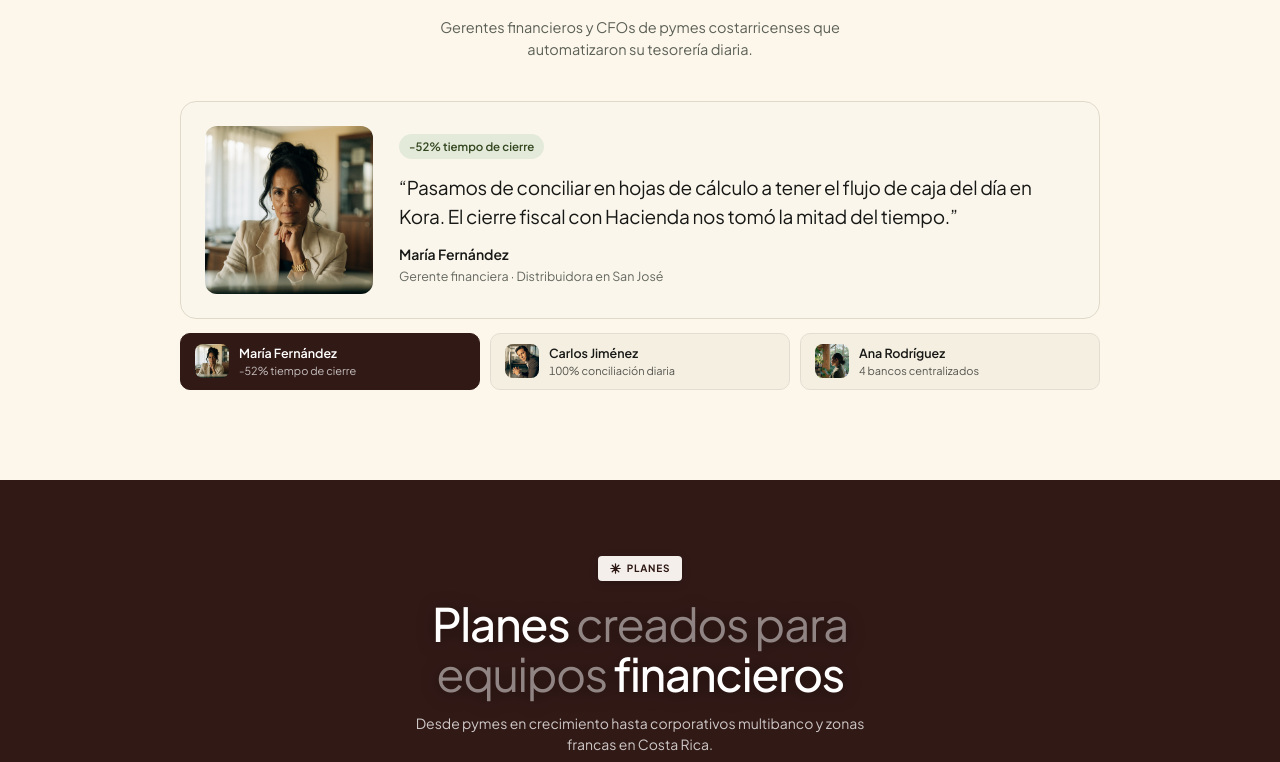
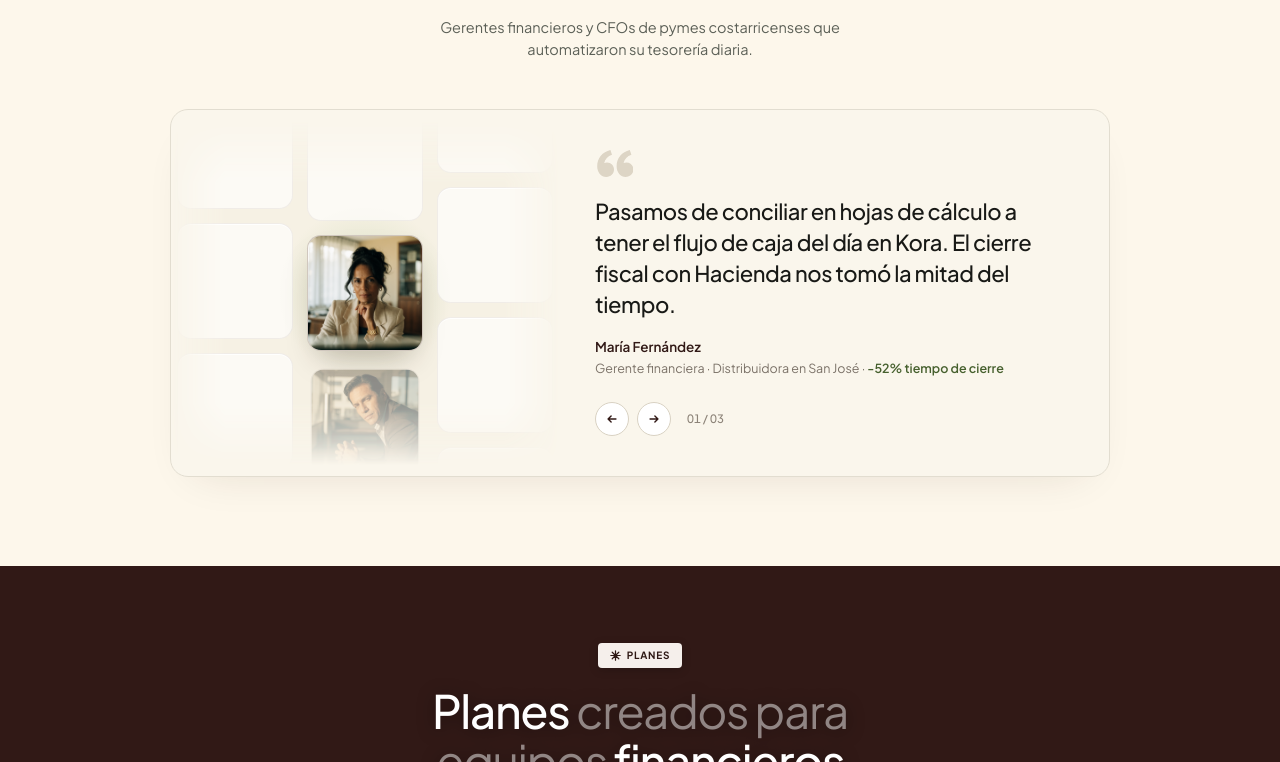
Before and after one commit to kirianL/financewebsite, a React (Vite) app: page / in a window 1280 px wide. Shown: the part 4458-5220 px from the top of the page. Built offline with nearby package versions, Linux system fonts and the light colour scheme.

Commit message:
feat(testimonials): vertical-sliding 3-col portrait grid with arrow navigation

```diff
--- a/src/components/Testimonials.css
+++ b/src/components/Testimonials.css
@@ -43,101 +43,223 @@
   max-width: 500px;
 }
 
-.testimonials-stage {
-  margin-top: 40px;
+/* Editorial 2-column showcase */
+.testimonial-showcase {
+  margin-top: clamp(32px, 4vw, 48px);
   width: 100%;
-  max-width: 920px;
+  max-width: 940px;
+  background: #FAF6EC;
+  border: 1px solid #E2DDD0;
+  border-radius: 18px;
+  display: grid;
+  grid-template-columns: 388px minmax(0, 1fr);
+  align-items: center;
+  overflow: hidden;
+  box-shadow: 0 18px 44px -26px rgba(49, 25, 22, 0.14);
+}
+
+/* Left: 3-column vertical-sliding tile grid */
+.testimonial-grid-viewport {
+  position: relative;
+  height: 344px;
+  width: 100%;
+  overflow: hidden;
+  display: flex;
+  justify-content: center;
+  background: #F6F1E4;
+  -webkit-mask-image:
+    linear-gradient(to bottom, transparent 0%, #000 18%, #000 82%, transparent 100%),
+    linear-gradient(to right, transparent 0%, #000 14%, #000 86%, transparent 100%);
+  -webkit-mask-composite: source-in;
+  mask-image:
+    linear-gradient(to bottom, transparent 0%, #000 18%, #000 82%, transparent 100%),
+    linear-gradient(to right, transparent 0%, #000 14%, #000 86%, transparent 100%);
+  mask-composite: intersect;
+}
+
+.testimonial-grid-glow {
+  position: absolute;
+  top: 50%;
+  left: 50%;
+  width: 170px;
+  height: 170px;
+  transform: translate(-50%, -50%);
+  border-radius: 28px;
+  background: radial-gradient(circle, rgba(168, 194, 134, 0.38) 0%, rgba(168, 194, 134, 0) 72%);
+  pointer-events: none;
+  z-index: 0;
+}
+
+.testimonial-grid-columns {
+  position: relative;
+  z-index: 1;
+  display: grid;
+  grid-template-columns: repeat(3, 116px);
+  gap: 14px;
+  align-items: start;
+}
+
+.testimonial-grid-col {
   display: flex;
   flex-direction: column;
   gap: 14px;
+  will-change: transform;
 }
 
-.testimonial-feature {
-  background: #FAF6EC;
-  border: 1px solid #DFD9C8;
-  border-radius: 16px;
-  padding: 24px;
-  display: grid;
-  grid-template-columns: 168px minmax(0, 1fr);
-  gap: 26px;
-  align-items: center;
-  transition:
-    opacity 180ms var(--ease-out),
-    transform 180ms var(--ease-out);
+/* Emil Kowalski animate skill: ease-in-out for on-screen movement */
+.testimonial-grid-col--center {
+  transition: transform 480ms cubic-bezier(0.77, 0, 0.175, 1);
 }
 
-.testimonial-feature.is-swapping {
-  opacity: 0;
-  transform: scale(0.98);
+.testimonial-grid-col--side {
+  transition: transform 560ms cubic-bezier(0.77, 0, 0.175, 1);
 }
 
-.testimonial-feature__media {
-  width: 168px;
-  height: 168px;
-  border-radius: 12px;
-  overflow: hidden;
-  background: #E5E0D4;
+.testimonial-tile {
+  width: 116px;
+  height: 116px;
+  border-radius: 14px;
+  flex-shrink: 0;
 }
 
-.testimonial-feature__img {
+.testimonial-tile--empty {
+  background: rgba(255, 255, 255, 0.62);
+  border: 1px solid rgba(49, 25, 22, 0.06);
+  box-shadow: inset 0 1px 0 rgba(255, 255, 255, 0.85);
+}
+
+.testimonial-tile--portrait {
+  position: relative;
+  padding: 0;
+  border: 1px solid rgba(49, 25, 22, 0.08);
+  background: #EAE4DA;
+  overflow: hidden;
+  cursor: pointer;
+  opacity: 0.42;
+  transform: scale(0.94);
+  transition:
+    opacity 360ms var(--ease-out),
+    transform 420ms var(--ease-out),
+    box-shadow 420ms var(--ease-out);
+}
+
+.testimonial-tile--portrait.is-active {
+  opacity: 1;
+  transform: scale(1);
+  border-color: rgba(49, 25, 22, 0.14);
+  box-shadow: 0 16px 32px -12px rgba(49, 25, 22, 0.28);
+}
+
+.testimonial-tile__img {
   width: 100%;
   height: 100%;
   object-fit: cover;
   display: block;
 }
 
-.testimonial-feature__body {
+/* Right: Editorial quote & controls */
+.testimonial-editorial {
+  padding: 40px 48px 40px 36px;
   display: flex;
   flex-direction: column;
   align-items: flex-start;
-  gap: 14px;
+  justify-content: center;
+  min-height: 300px;
 }
 
-.testimonial-feature__metric {
-  display: inline-flex;
-  align-items: center;
-  padding: 4px 10px;
-  border-radius: 999px;
-  background: #E4EAD9;
-  color: #324720;
-  font-size: 11.5px;
+.testimonial-quote-mark {
+  color: #DDD5C5;
+  margin-bottom: 18px;
+  flex-shrink: 0;
+}
+
+.testimonial-editorial__content {
+  display: flex;
+  flex-direction: column;
+  gap: 16px;
+  min-height: 142px;
+  justify-content: space-between;
+}
+
+.testimonial-editorial__content--next {
+  animation: testimonialSwapNext 260ms var(--ease-out) both;
+}
+
+.testimonial-editorial__content--prev {
+  animation: testimonialSwapPrev 260ms var(--ease-out) both;
+}
+
+@keyframes testimonialSwapNext {
+  from {
+    opacity: 0;
+    transform: translateY(10px);
+  }
+  to {
+    opacity: 1;
+    transform: translateY(0);
+  }
+}
+
+@keyframes testimonialSwapPrev {
+  from {
+    opacity: 0;
+    transform: translateY(-10px);
+  }
+  to {
+    opacity: 1;
+    transform: translateY(0);
+  }
+}
+
+.testimonial-editorial__quote {
+  font-size: clamp(18px, 1.85vw, 22px);
+  font-weight: 500;
+  line-height: 1.42;
+  letter-spacing: -0.02em;
+  color: #181916;
+  max-width: 440px;
+}
+
+.testimonial-editorial__meta {
+  display: flex;
+  flex-direction: column;
+  gap: 2px;
+}
+
+.testimonial-editorial__author {
+  font-size: 13.5px;
+  font-weight: 600;
+  color: #311916;
+}
+
+.testimonial-editorial__role {
+  font-size: 12.5px;
+  color: #7B7268;
+}
+
+.testimonial-editorial__metric {
+  color: #46602E;
   font-weight: 600;
 }
 
-.testimonial-feature__quote {
-  font-size: clamp(16px, 1.5vw, 19px);
-  line-height: 1.5;
-  letter-spacing: -0.015em;
-  color: #181916;
+.testimonial-nav {
+  margin-top: 24px;
+  display: flex;
+  align-items: center;
+  gap: 8px;
 }
 
-.testimonial-feature__author {
-  font-size: 14px;
-  font-weight: 600;
-  color: #181916;
-}
-
-.testimonial-feature__role {
-  margin-top: 2px;
-  font-size: 12.5px;
-  color: #65685F;
-}
-
-.testimonials-controls {
-  display: grid;
-  grid-template-columns: repeat(3, minmax(0, 1fr));
-  gap: 10px;
-}
-
-.testimonials-tab {
-  background: #F4EFE1;
-  border: 1px solid #E2DDD0;
-  border-radius: 10px;
-  padding: 10px 14px;
-  display: flex;
+.testimonial-nav__btn {
+  width: 34px;
+  height: 34px;
+  border-radius: 50%;
+  border: 1px solid #D9D2C3;
+  background: #FFFFFF;
+  color: #311916;
+  display: inline-flex;
   align-items: center;
-  gap: 10px;
-  text-align: left;
+  justify-content: center;
+  cursor: pointer;
   transition:
     background-color var(--dur-fast) var(--ease-out),
     border-color var(--dur-fast) var(--ease-out),
@@ -145,62 +267,50 @@
 }
 
 @media (hover: hover) and (pointer: fine) {
-  .testimonials-tab:hover {
-    background: #FFFFFF;
-    transform: translateY(-1px);
+  .testimonial-nav__btn:hover {
+    background: #311916;
+    border-color: #311916;
+    color: #FDF7EB;
   }
 }
 
-.testimonials-tab:active {
-  transform: scale(0.98);
+.testimonial-nav__btn:active {
+  transform: scale(0.95);
 }
 
-.testimonials-tab.is-active {
-  background: #311916;
-  border-color: #311916;
-  color: #FFFFFF;
+.testimonial-nav__counter {
+  margin-left: 8px;
+  font-size: 11.5px;
+  font-weight: 500;
+  color: #8C8378;
 }
 
-.testimonials-tab__avatar {
-  width: 34px;
-  height: 34px;
-  border-radius: 8px;
-  object-fit: cover;
-  flex-shrink: 0;
+@media (max-width: 860px) {
+  .testimonial-showcase {
+    grid-template-columns: 1fr;
   }
 
-.testimonials-tab__text {
-  display: flex;
-  flex-direction: column;
-  min-width: 0;
+  .testimonial-grid-viewport {
+    height: 260px;
   }
 
-.testimonials-tab__name {
-  font-size: 12.5px;
-  font-weight: 600;
-  white-space: nowrap;
-  overflow: hidden;
-  text-overflow: ellipsis;
+  .testimonial-grid-columns {
+    margin-top: -42px;
   }
 
-.testimonials-tab__metric {
-  font-size: 11px;
-  opacity: 0.72;
+  .testimonial-editorial {
+    padding: 28px 24px 32px;
+    min-height: 0;
+  }
 }
 
-@media (max-width: 767px) {
-  .testimonial-feature {
-    grid-template-columns: 1fr;
-    gap: 18px;
-    padding: 20px;
-  }
-
-  .testimonial-feature__media {
-    width: 96px;
-    height: 96px;
-  }
-
-  .testimonials-controls {
-    grid-template-columns: 1fr;
+@media (prefers-reduced-motion: reduce) {
+  .testimonial-grid-col--center,
+  .testimonial-grid-col--side,
+  .testimonial-tile--portrait,
+  .testimonial-editorial__content--next,
+  .testimonial-editorial__content--prev {
+    transition: none;
+    animation: none;
   }
 }
--- a/src/components/Testimonials.tsx
+++ b/src/components/Testimonials.tsx
@@ -3,21 +3,37 @@ import { TESTIMONIALS_CONTENT } from '../data/content';
 import { SparkleIcon } from './SvgIcons';
 import './Testimonials.css';
 
+const TILE_SIZE = 116;
+const TILE_GAP = 14;
+const TILE_STEP = TILE_SIZE + TILE_GAP; // 130px per testimonial step
+
+// Decorative side-column tiles (5 slots each) for smooth vertical parallax
+const SIDE_TILES = [0, 1, 2, 3, 4];
+
 export const Testimonials: React.FC = () => {
   const [activeIdx, setActiveIdx] = useState(0);
-  const [swapping, setSwapping] = useState(false);
+  const [direction, setDirection] = useState<'next' | 'prev'>('next');
 
   const items = TESTIMONIALS_CONTENT.items;
+  const total = items.length;
   const current = items[activeIdx] ?? items[0];
 
-  const selectIndex = (nextIdx: number) => {
-    if (nextIdx === activeIdx) return;
-    setSwapping(true);
-    window.setTimeout(() => {
-      setActiveIdx(nextIdx);
-      setSwapping(false);
-    }, 120);
+  const goTo = (nextIdx: number, dir: 'next' | 'prev') => {
+    const wrapped = (nextIdx + total) % total;
+    if (wrapped === activeIdx) return;
+    setDirection(dir);
+    setActiveIdx(wrapped);
   };
+
+  const handlePrev = () => goTo(activeIdx - 1, 'prev');
+  const handleNext = () => goTo(activeIdx + 1, 'next');
+
+  // Center column: 1 top spacer + N portraits + 1 bottom spacer.
+  // Viewport height = 344px -> center slot top = (344 - 116) / 2 = 114px.
+  // Spacer (116px) + gap (14px) = 130px, so initial offset -16px centers item 0 at y = 114px.
+  const centerTrackY = -16 - activeIdx * TILE_STEP;
+  const leftSideTrackY = -28 - activeIdx * 42;
+  const rightSideTrackY = -64 + activeIdx * 36;
 
   return (
     <section id="testimonials" className="testimonials-section" aria-labelledby="testimonials-heading">
@@ -42,57 +58,137 @@ export const Testimonials: React.FC = () => {
           <p className="testimonials-subtitle">{TESTIMONIALS_CONTENT.subtitle}</p>
         </div>
 
-        <div className="testimonials-stage" data-reveal>
-          <div className={`testimonial-feature ${swapping ? 'is-swapping' : ''}`}>
-            <div className="testimonial-feature__media">
-              <img
-                src={current.image}
-                alt={current.author}
-                width={400}
-                height={400}
-                loading="eager"
-                decoding="sync"
-                className="testimonial-feature__img"
-              />
-            </div>
+        <div className="testimonial-showcase" data-reveal style={{ '--reveal-delay': '60ms' } as React.CSSProperties}>
+          {/* Left: 3-column masked tile grid with smooth vertical slide */}
+          <div className="testimonial-grid-viewport" aria-hidden="true">
+            <div className="testimonial-grid-glow" />
 
-            <div className="testimonial-feature__body">
-              <span className="testimonial-feature__metric tabular-nums">{current.metric}</span>
-              <blockquote className="testimonial-feature__quote">“{current.quote}”</blockquote>
-              <div className="testimonial-feature__meta">
-                <div className="testimonial-feature__author">{current.author}</div>
-                <div className="testimonial-feature__role">{current.role}</div>
+            <div className="testimonial-grid-columns">
+              {/* Left decorative column */}
+              <div
+                className="testimonial-grid-col testimonial-grid-col--side"
+                style={{ transform: `translateY(${leftSideTrackY}px)` }}
+              >
+                {SIDE_TILES.map((slot) => (
+                  <div key={`left-${slot}`} className="testimonial-tile testimonial-tile--empty" />
+                ))}
+              </div>
+
+              {/* Center portrait column */}
+              <div
+                className="testimonial-grid-col testimonial-grid-col--center"
+                style={{ transform: `translateY(${centerTrackY}px)` }}
+              >
+                <div className="testimonial-tile testimonial-tile--empty" />
+                {items.map((item, idx) => {
+                  const isActive = idx === activeIdx;
+                  return (
+                    <button
+                      key={item.id}
+                      type="button"
+                      tabIndex={-1}
+                      onClick={() => goTo(idx, idx > activeIdx ? 'next' : 'prev')}
+                      className={`testimonial-tile testimonial-tile--portrait ${isActive ? 'is-active' : ''}`}
+                    >
+                      <img
+                        src={item.image}
+                        alt=""
+                        width={232}
+                        height={232}
+                        loading="eager"
+                        decoding="async"
+                        className="testimonial-tile__img"
+                      />
+                    </button>
+                  );
+                })}
+                <div className="testimonial-tile testimonial-tile--empty" />
+              </div>
+
+              {/* Right decorative column */}
+              <div
+                className="testimonial-grid-col testimonial-grid-col--side"
+                style={{ transform: `translateY(${rightSideTrackY}px)` }}
+              >
+                {SIDE_TILES.map((slot) => (
+                  <div key={`right-${slot}`} className="testimonial-tile testimonial-tile--empty" />
+                ))}
               </div>
             </div>
           </div>
 
-          <div className="testimonials-controls" role="tablist" aria-label="Seleccionar caso de éxito">
-            {items.map((item, idx) => {
-              const isSelected = idx === activeIdx;
-              return (
-                <button
-                  key={item.id}
-                  type="button"
-                  role="tab"
-                  aria-selected={isSelected}
-                  onClick={() => selectIndex(idx)}
-                  className={`testimonials-tab ${isSelected ? 'is-active' : ''}`}
-                >
-                  <img
-                    src={item.image}
-                    alt=""
-                    width={32}
-                    height={32}
-                    loading="eager"
-                    className="testimonials-tab__avatar"
+          {/* Right: Editorial quote + arrow navigation */}
+          <div className="testimonial-editorial">
+            <svg
+              className="testimonial-quote-mark"
+              width="38"
+              height="28"
+              viewBox="0 0 38 28"
+              fill="none"
+              aria-hidden="true"
+            >
+              <path
+                d="M15.4 0C7.5 1.9 2.2 8.2 2.2 16.3c0 6.1 3.9 10.7 9.1 10.7 4.4 0 7.7-3.2 7.7-7.4 0-4.1-3-7.1-7-7.1-1 0-2 .2-2.8.6.9-4 3.6-6.9 7.8-8.3L15.4 0zm19.4 0c-7.9 1.9-13.2 8.2-13.2 16.3 0 6.1 3.9 10.7 9.1 10.7 4.4 0 7.7-3.2 7.7-7.4 0-4.1-3-7.1-7-7.1-1 0-2 .2-2.8.6.9-4 3.6-6.9 7.8-8.3L34.8 0z"
+                fill="currentColor"
+              />
+            </svg>
+
+            <div
+              key={current.id}
+              className={`testimonial-editorial__content testimonial-editorial__content--${direction}`}
+              aria-live="polite"
+            >
+              <blockquote className="testimonial-editorial__quote">
+                {current.quote}
+              </blockquote>
+
+              <div className="testimonial-editorial__meta">
+                <span className="testimonial-editorial__author">{current.author}</span>
+                <span className="testimonial-editorial__role">
+                  {current.role} · <span className="testimonial-editorial__metric">{current.metric}</span>
+                </span>
+              </div>
+            </div>
+
+            <div className="testimonial-nav">
+              <button
+                type="button"
+                onClick={handlePrev}
+                className="testimonial-nav__btn"
+                aria-label="Testimonio anterior"
+              >
+                <svg width="14" height="14" viewBox="0 0 16 16" fill="none" aria-hidden="true">
+                  <path
+                    d="M12.5 8H3.5m0 0L7 4.5M3.5 8L7 11.5"
+                    stroke="currentColor"
+                    strokeWidth="1.6"
+                    strokeLinecap="round"
+                    strokeLinejoin="round"
                   />
-                  <span className="testimonials-tab__text">
-                    <span className="testimonials-tab__name">{item.author}</span>
-                    <span className="testimonials-tab__metric tabular-nums">{item.metric}</span>
-                  </span>
-                </button>
-              );
-            })}
+                </svg>
+              </button>
+
+              <button
+                type="button"
+                onClick={handleNext}
+                className="testimonial-nav__btn"
+                aria-label="Siguiente testimonio"
+              >
+                <svg width="14" height="14" viewBox="0 0 16 16" fill="none" aria-hidden="true">
+                  <path
+                    d="M3.5 8h9m0 0L9 4.5M12.5 8L9 11.5"
+                    stroke="currentColor"
+                    strokeWidth="1.6"
+                    strokeLinecap="round"
+                    strokeLinejoin="round"
+                  />
+                </svg>
+              </button>
+
+              <span className="testimonial-nav__counter tabular-nums" aria-hidden="true">
+                0{activeIdx + 1} / 0{total}
+              </span>
+            </div>
           </div>
         </div>
       </div>
```
Lines whose indentation alone changed are shown as unchanged.
